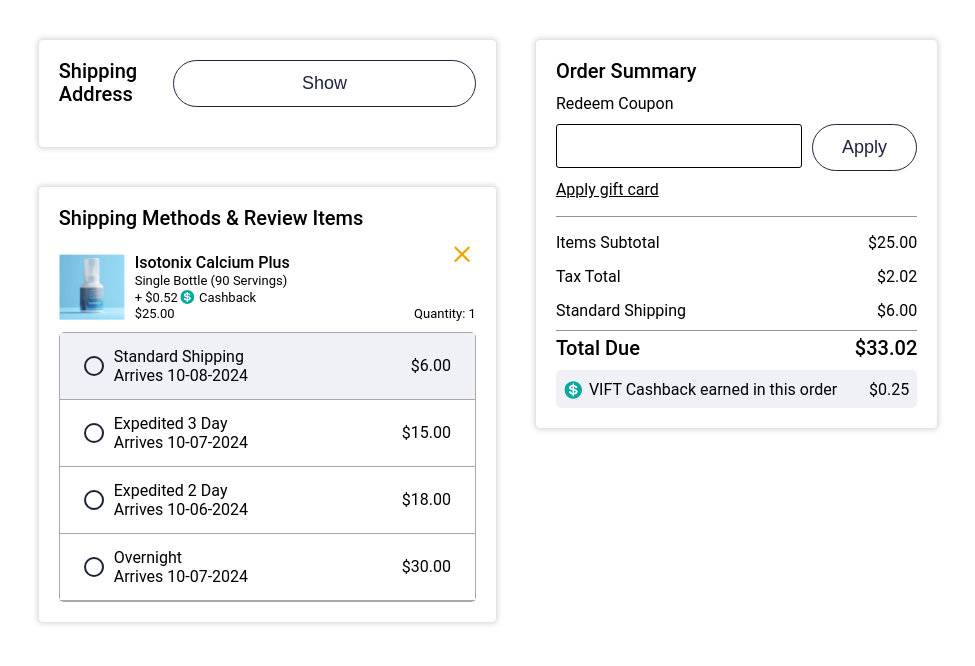
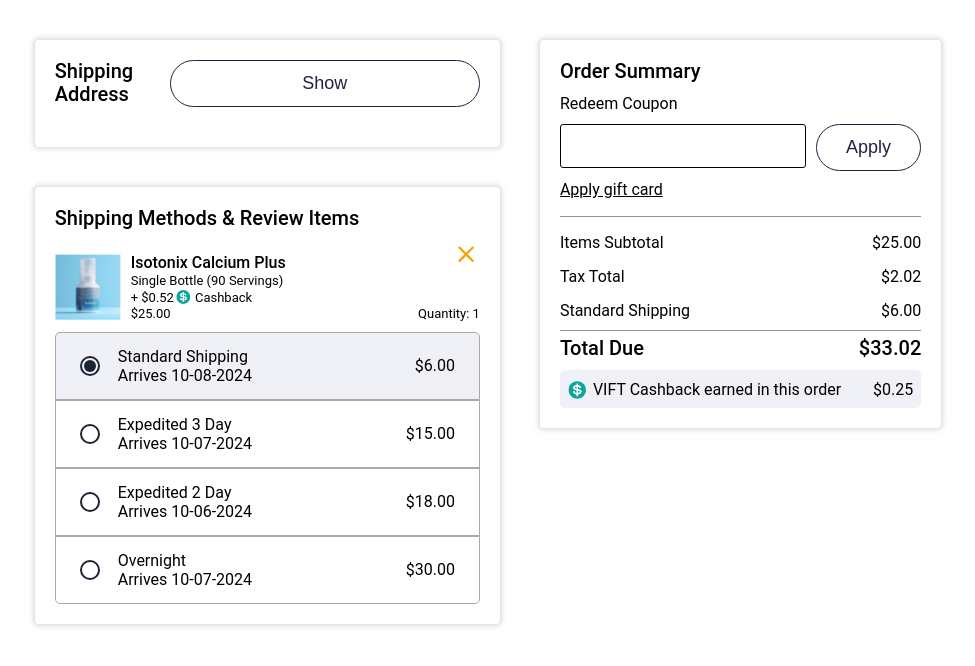
Before and after one commit to vikascool786/mfe-vitcheckout, a React app in the folder mfe-checkout/: page / in a window 1280 px wide. Shown: the top 666 px of the page, without its empty margins (152-1127 px from the left). Built offline with nearby package versions, Linux system fonts and the light colour scheme.

Commit message:
added radio group changes

```diff
--- a/mfe-checkout/src/component/RadioButton/RadioButton.tsx
+++ b/mfe-checkout/src/component/RadioButton/RadioButton.tsx
@@ -1,37 +1,15 @@
-import React from "react";
-import { InputHTMLAttributes } from "react";
+import React, { InputHTMLAttributes } from "react";
 import "./RadioButton.scss";
 
-export interface InputElementProps
-  extends InputHTMLAttributes<HTMLInputElement> {
+export interface InputElementProps extends InputHTMLAttributes<HTMLInputElement> {
   id: string;
-}
-
-export interface IOption {
-  label: string;
-  name?: string;
-  disabled?: boolean;
-}
-
-export interface IOptionGroup {
-  label: string;
-  options: IOption[];
-  onChange: (e: React.ChangeEvent<HTMLInputElement>) => void;
 }
 
 export const RadioButton: React.FC<InputElementProps> = ({ id, ...props }) => {
   return (
     <div className="radio-wrapper">
-      <input className="radio-style" type="radio" id={id} d {...props} />
+      <input className="radio-style" type="radio" id={id} {...props} />
+      <label htmlFor={id}>{props.title}</label>
     </div>
   );
 };
-
-const RadioButtonGroup = ({ label, options }: IOptionGroup) => {
-  return (
-    <fieldset>
-      <legend>{label}</legend>
-      <div>[...RADIO BUTTONS HERE...]</div>
-    </fieldset>
-  );
-};
--- a/mfe-checkout/src/shipping-option-item/ShippingOptionItem.scss
+++ b/mfe-checkout/src/shipping-option-item/ShippingOptionItem.scss
@@ -8,7 +8,18 @@
   font-weight: 400;
   font-size: 16px;
   gap: 9rem;
-  border-bottom: 1px solid #ACA8A8;
+  border: 1px solid #ACA8A8;
+
+}
+
+.shipping-option-container.end {
+  border-bottom-left-radius: 5px;
+  border-bottom-right-radius: 5px;
+}
+
+.shipping-option-container.start {
+  border-top-left-radius: 5px;
+  border-top-right-radius: 5px;
 }
 
 .shipping-option-container.selected {
--- a/mfe-checkout/src/shipping-option-item/ShippingOptionItem.tsx
+++ b/mfe-checkout/src/shipping-option-item/ShippingOptionItem.tsx
@@ -11,16 +11,27 @@
 
 interface IShippingOptionItem {
   shippingOption: IShippingOption;
+  index: number;
+  size: number;
+  onChange: () => void;
 }
 
 export const ShippingOptionItem: React.FC<IShippingOptionItem> = ({
   shippingOption,
+  onChange,
+  index,
+  size,
 }) => {
-  const isSelected = shippingOption?.isSelected && "selected";
+  const isSelected = shippingOption?.isSelected ? "selected" : "";
+  const isFirst = index === 0 ? "start" : "";
+  const isLast = index === size ? "end" : "";
+
   return (
-    <div className={`shipping-option-container ${isSelected}`}>
+    <div
+      className={`shipping-option-container ${isSelected} ${isFirst} ${isLast}`}
+    >
       <div className="shipping-option-select-container">
-        <RadioButton />
+        <RadioButton id={shippingOption.shippingType} onChange={onChange} checked={shippingOption.isSelected} />
         <div className={`shipping-option-sub-container`}>
           <div>{shippingOption.shippingType}</div>
           <div>{shippingOption.arrivesIn}</div>
--- a/mfe-checkout/src/shipping-options/ShippingOptions.scss
+++ b/mfe-checkout/src/shipping-options/ShippingOptions.scss
@@ -1,4 +1,2 @@
 .shipping-options-container {
-    border: 1px solid #ACA8A8;
-    border-radius: 5px;
 }
--- a/mfe-checkout/src/shipping-options/ShippingOptions.tsx
+++ b/mfe-checkout/src/shipping-options/ShippingOptions.tsx
@@ -18,10 +18,26 @@
 }) => {
   const [shippingOptionsState, setShippingOptionsState] =
     useState<IShippingOption[]>(shippingOptions);
+
+  const handleChange = (selectedOptionIndex: number) => {
+    const updatedOptions = shippingOptionsState.map((option, index) => ({
+      ...option,
+      isSelected: index === selectedOptionIndex, // Set true for selected, false for others
+    }));
+
+    setShippingOptionsState(updatedOptions); // Update state to re-render with new selection
+  };
+
   return (
     <div className="shipping-options-container">
-      {shippingOptionsState.map((shippingOption) => (
-        <ShippingOptionItem shippingOption={shippingOption} />
+      {shippingOptionsState.map((shippingOption, index) => (
+        <ShippingOptionItem
+          key={index}
+          shippingOption={shippingOption}
+          index={index}
+          size={shippingOptionsState.length - 1}
+          onChange={() => handleChange(index)}
+        />
       ))}
     </div>
   );
```
